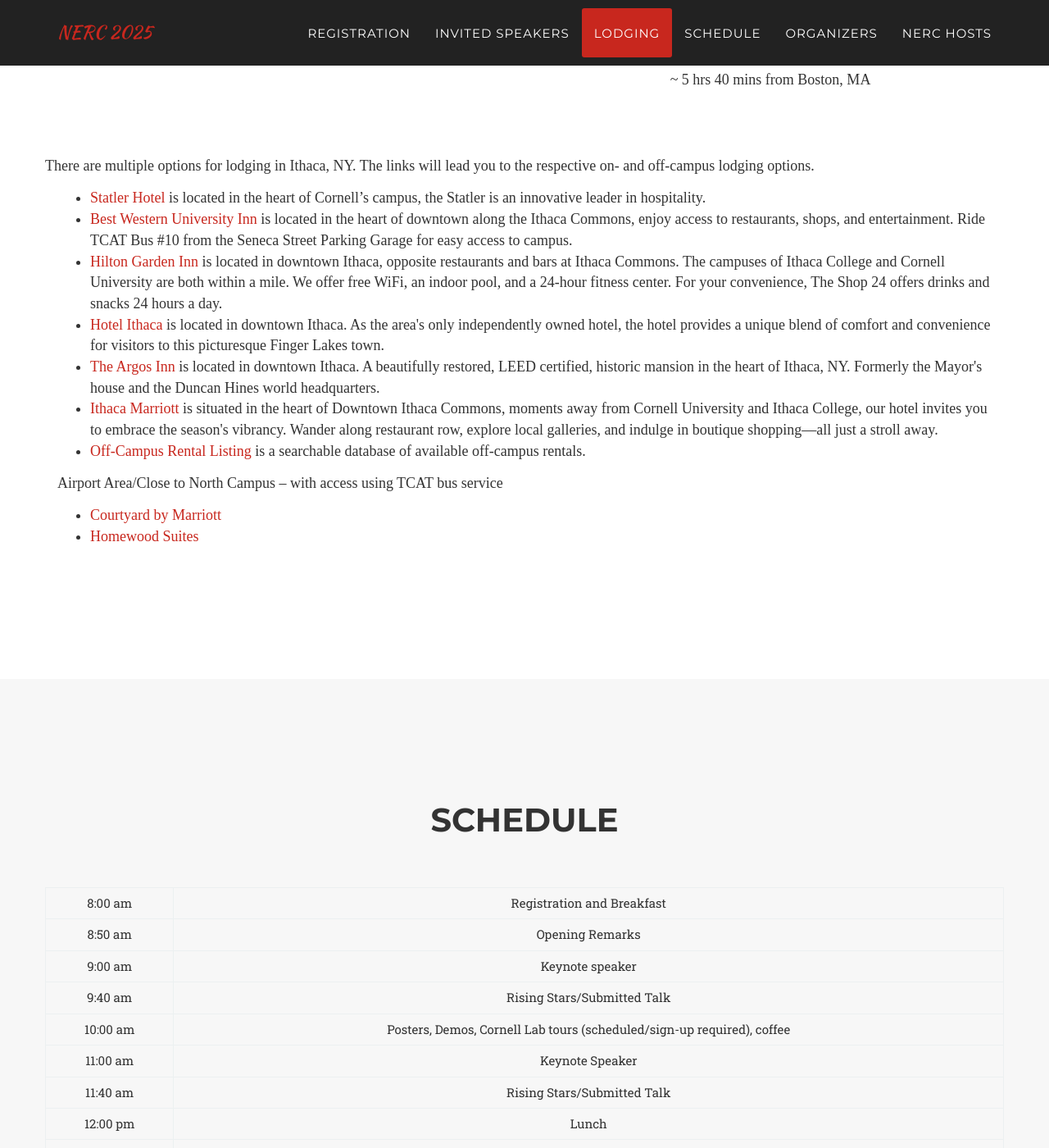
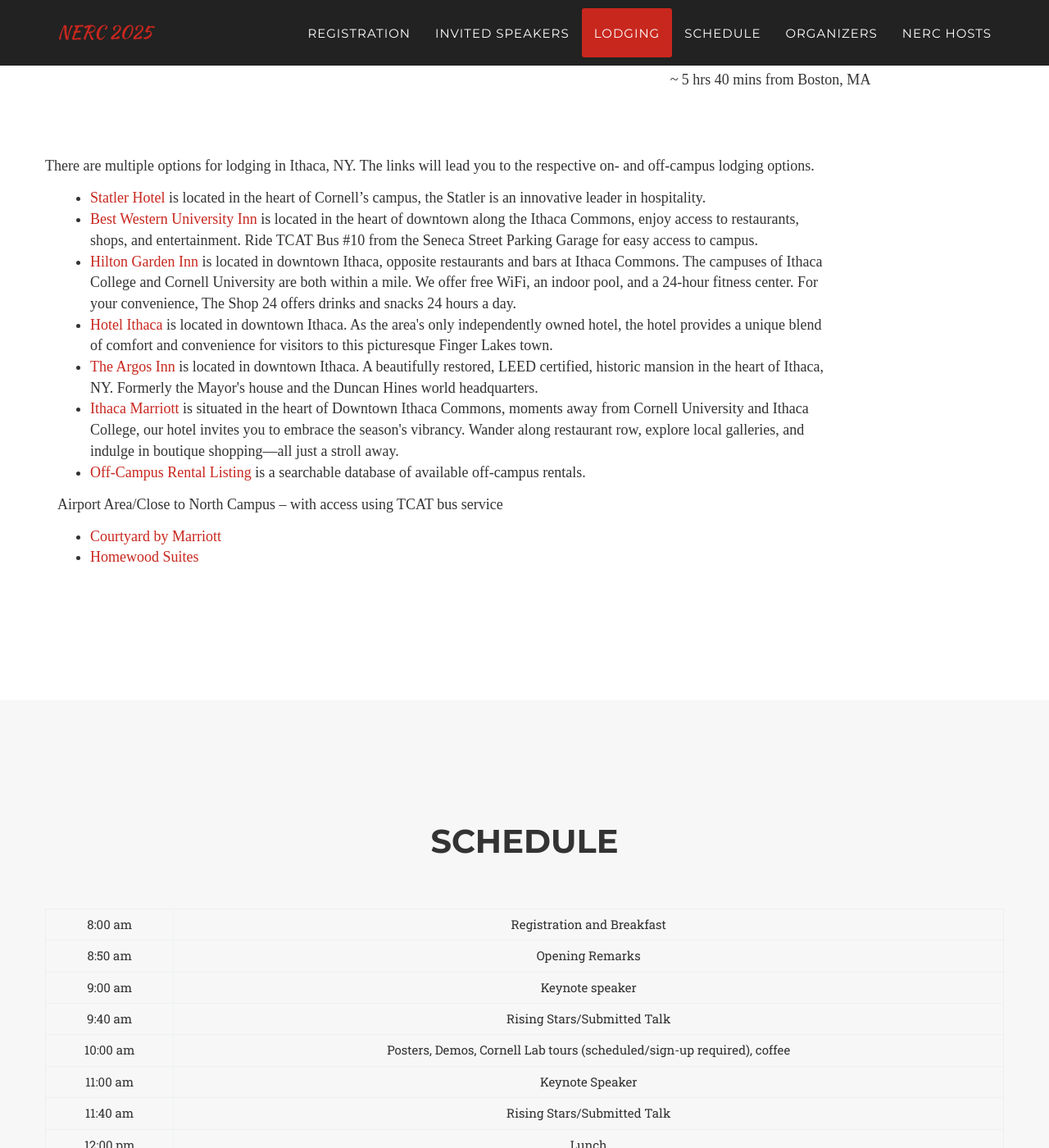
Before and after one commit to Cornell-Tech-AIRLab/cornell2025.nerc.io, a Jekyll site: the page built from index.html, in a window 1280 px wide and 1400 px high, scrolled down 3348 px. Shown: the whole window at 82% size. Built offline with Jekyll 4.4.1, drawn with Linux system fonts in a browser that asks for light colours; some web fonts are replaced.

Commit message:
lodge col 10

```diff
--- a/_data/template.yml
+++ b/_data/template.yml
@@ -1,7 +1,7 @@
 # Color settings (hex-codes without the leading hash-tag)
 color:
   primary: c8271e
-  secondary: 801d13
+  secondary: ffffff
   secondary-dark: 333
   muted: 777
 
--- a/_includes/lodging.html
+++ b/_includes/lodging.html
@@ -32,7 +32,7 @@
 
                 <p style="font-family: 'Times New Roman', Times, serif; font-size: 18px;"><br><br>There are multiple options for lodging in Ithaca, NY. The links will lead you to the respective on- and off-campus lodging options.</p>
 
-                <div class="col-sm-12">
+                <div class="col-sm-10">
                     <ul style="font-family: 'Times New Roman', Times, serif; font-size: 18px;">
                         <li><a href="https://statlerhotel.cornell.edu/">Statler Hotel</a> is located in the heart of Cornell’s campus, the Statler is an innovative leader in hospitality.</li>
                         <li><a href="https://www.bestwestern.com/en_US/book/hotels-in-ithaca/best-western-university-inn/propertyCode.33065.html">Best Western University Inn</a> is located in the heart of downtown along the Ithaca Commons, enjoy access to restaurants, shops, and entertainment.  Ride TCAT Bus #10 from the Seneca Street Parking Garage for easy access to campus.</li>
```
